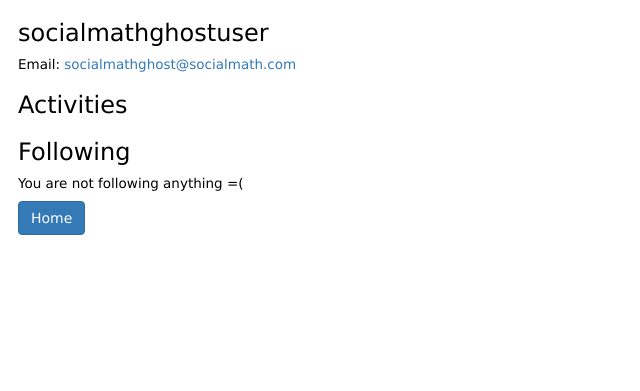
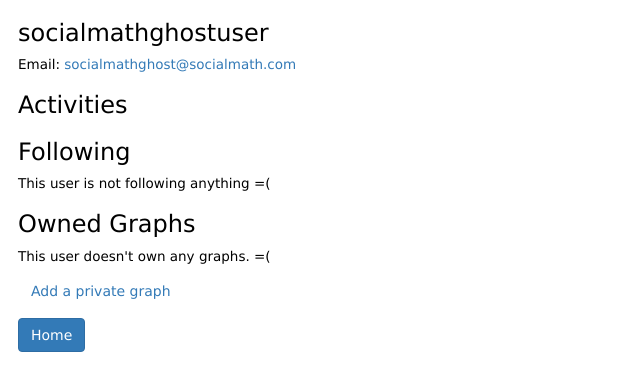
Before and after one commit to th0114nd/socialmath, a Django app: page /prooftree/self/ in a window 1280 px wide. Shown: the top 391 px of the page, without its empty margins (0-640 px from the left). Run offline with Django 3.2, Linux system fonts and the light colour scheme; a user stored in the database is signed in; data comes from the database, SQL or seed files in the repository; data that the repository does not hold is empty; some libraries are stand-ins or nearby versions.

Commit message:
basic private graph completed

```diff
--- a/src/prooftree/admin.py
+++ b/src/prooftree/admin.py
@@ -9,6 +9,9 @@ admin.site.register(DAG)
 admin.site.register(Keyword)
 admin.site.register(KWMap)
 admin.site.register(Event)
+admin.site.register(PGraph)
+admin.site.register(PGPermission)
+admin.site.register(GNMap)
 
 if len(User.objects.filter(username="socialmathghostuser")) == 0:
 	User.objects.create_user("socialmathghostuser", "socialmathghost@socialmath.com", "socialmathghostuser2014")
--- a/src/prooftree/templates/prooftree/add_theorem.html
+++ b/src/prooftree/templates/prooftree/add_theorem.html
@@ -24,8 +24,11 @@
   or tex file using the upload file button. Note that you file should not exceed 4MB in size.
   If you wish to add a new article, <a href="/prooftree/add/2/">add a proof here</a>.
 </p>
-
+{% if graph %}
+<form action="/prooftree/submit_theorem/{{graph.pgraph_id}}/" method="post">
+{% else %}
 <form action="/prooftree/submit_theorem/" method="post">
+{% endif %}
   {% csrf_token %}
   <p>
     <table style="text-align:left;margin-left:5px;">
--- a/src/prooftree/templates/prooftree/detail.html
+++ b/src/prooftree/templates/prooftree/detail.html
@@ -42,12 +42,16 @@
 	{% if node %}
 	<div>
 	<h2> {{node.title}} </h2>
+	{% if graph %}
+	<p> This is a part of {{graph.name}} private graph. </p>
+	{% else %}
 	<p> {% if follow == 2 %}
 		<a class="btn btn-default btn-sm" href="/prooftree/follow/{{node.node_id}}/">follow</a>
 		{% elif follow == 1 %}
 		<a class="btn btn-default btn-sm" href="/prooftree/unfollow/{{node.node_id}}/">unfollow</a>
 		{% endif %}
 	</p>
+	{% endif %}
 
 	<p> {{node.statement}} </p>
     </br>
@@ -85,7 +89,7 @@
 
 
 	</div>
-	<p><a class="btn btn-primary" href="/prooftree/">Home</a>  &nbsp; &nbsp; <a class="btn btn-default" href="/prooftree/change/{{node.node_id}}">edit</a> &nbsp; &nbsp;
+	<p><a class="btn btn-primary" {% if graph %} href="/prooftree/pg/{{graph.pgraph_id}}/" {% else %} href="/prooftree/" {% endif %}>Home</a>  &nbsp; &nbsp; <a class="btn btn-default" href="/prooftree/change/{{node.node_id}}">edit</a> &nbsp; &nbsp;
 	 <a class="btn btn-danger" href="/prooftree/delete/one/{{node.node_id}}">delete</a></p>
 
 </body>
--- a/src/prooftree/templates/prooftree/profile.html
+++ b/src/prooftree/templates/prooftree/profile.html
@@ -38,7 +38,7 @@
 		<h3> Activities </h3>
 		{% for event in history %}
 		<p> {{event.pub_time}} </p>
-		<p> &nbsp;&nbsp;&nbsp;&nbsp; {{user.username}} {{event.event_type}} <a href="/prooftree/get/one/{{event.node.node_id}}">{{event.node.title}} </a>. </p>
+		<p> &nbsp;&nbsp;&nbsp;&nbsp; {{user.username}} {{event.event_type}} <a href="/prooftree/get/one/{{event.node.node_id}}/">{{event.node.title}} </a>. </p>
 		{% endfor %}
 	</div>
 
@@ -46,12 +46,30 @@
 		<h3> Following </h3>
 		{% if following %}
 		<p> {% for int_node in following %}
-			<a class="btn btn-link" href="/prooftree/get/one/{{int_node.node_id}}">{{int_node.title}} </a>
+			<a class="btn btn-link" href="/prooftree/get/one/{{int_node.node_id}}/">{{int_node.title}} </a>
 			{% endfor %}
 		</p>
 		{% else %}
-		<p> You are not following anything =( </p>
+		<p> This user is not following anything =( </p>
 		{% endif%}
+	</div>
+
+	<div>
+		<h3> Owned Graphs </h3>
+		{% if owned %}
+		<p> {% for graph in owned %}
+			<a class="btn btn-link" href="/prooftree/pg/{{graph.pgraph_id}}/">{{graph.name}} </a>
+			{% endfor %}
+		</p>
+		{% else %}
+		<p> This user doesn't own any graphs. =( </p>
+		{% endif%}
+		{% if self %}
+		<p>
+			<a class="btn btn-link" href="
+			/prooftree/add_graph/">Add a private graph</a>
+		</p>
+		{% endif %}
 	</div>
 	{% endif %}
 
--- a/src/prooftree/urls.py
+++ b/src/prooftree/urls.py
@@ -30,4 +30,11 @@ urlpatterns = [
     url(r'^self/$', views.self_profile, name='self'),
     url(r'^follow/(?P<node_id>\d+)/$', views.follow, name='follow'),
     url(r'^unfollow/(?P<node_id>\d+)/$', views.unfollow, name='unfollow'),
+    url(r'^add_graph/$', views.pg_add, name='add_graph'),
+    url(r'^del_graph/(?P<graph_id>\d+)/$', views.pg_delete, name="delete_graph"),
+    url(r'^submit_graph/$', views.pg_submit, name='submit_graph'),
+    url(r'^pg/(?P<graph_id>\d+)/$', views.pgindex, name="private_index"),
+    url(r'^submit_theorem/(?P<graph_id>\d+)/$', views.submit_theorem, name='submit-theorem'),
+    url(r'^submit_article/(?P<graph_id>\d+)/$', views.submit_article, name='submit-article'),
+    url(r'^add_pn/(?P<graph_id>\d+)/(?P<work_type>\d+)/$', views.add, name='add_pn'),
 ]
--- a/src/prooftree/views.py
+++ b/src/prooftree/views.py
@@ -42,9 +42,9 @@ def pgindex(request, graph_id):
         return HttpResponse("You are not authorized to view this content.", status=401)
     context = {"graph":graph}
     nodes = GNMap.objects.get_nodes(graph)
-    context['users'] = PGPermission.objects.authorized_users(graph)['users']
+    context['users'] = PGPermission.objects.authorized_users(graph)
     context['latest_theorem_list'] = nodes
-    return render(request, 'prooftree/index.html', context)
+    return render(request, 'prooftree/old_index.html', context)
 
 def latest_json(request, graph_id=None):
     if graph_id == None:
@@ -74,6 +74,7 @@ def pagebrief(request, pageno='1'):
         # Check whether page number is valid
         max_pageno = Node.objects.max_pageno()
         pageno = int(pageno)
+        gnodes = GNMap.objects.get_nodes()
         if pageno > max_pageno:
             return HttpResponseNotFound('Page Number Out of Bound')
         # Get serialized data for each node on the page
@@ -85,10 +86,11 @@ def pagebrief(request, pageno='1'):
                 node = Node.objects.get(node_id=node_id)
             except ObjectDoesNotExist:
                 continue
-            count += 1
-            serializer = PageNodeSerializer(node,
-                fields=('node_id', 'kind', 'title', 'parent_ids', 'child_ids'))
-            contents.append(serializer.data)
+            if node in gnodes:
+                count += 1
+                serializer = PageNodeSerializer(node,
+                    fields=('node_id', 'kind', 'title', 'parent_ids', 'child_ids'))
+                contents.append(serializer.data)
         # Form responses
         response = {'paging':{'current':pageno,'total':max_pageno,'count':count},
                     'data':contents}
@@ -138,13 +140,19 @@ def detail(request, node_id):
         node = Node.objects.get(node_id=node_id)
     except ObjectDoesNotExist:
         return HttpResponse("Bad Request. Id has been deleted.", status=410)
-
+    if not Node.objects.authenticate(node, request.user):
+        return HttpResponse("You are not authorized to view this content.", status=401)
+    context = {'node':node}
+    graph = GNMap.objects.get_graph(node)
+    if graph != None:
+        context['graph'] = graph
+        print graph.name + "hahaha"
     deps = DAG.objects.filter(child_id=node_id).filter(dep_type='all')
     dependencies = []
     for dep in deps:
         neighbor = Node.objects.get(node_id=dep.parent_id)
         dependencies.append(neighbor)
-    context = {'node':node, 'dependencies':dependencies}
+    context['dependencies'] = dependencies
 
     if node.kind == 'thm':
         proofs = []
@@ -233,9 +241,17 @@ def detail_json(request, node_id):
         return JSONResponse(request, response)
 
 
-def add(request, work_type):
-    theorem_list = Node.objects.filter(kind='thm').order_by('-pub_time')
-    context = {'theorem_list': theorem_list}
+def add(request, work_type, graph_id=None):
+    context = {}
+    if graph_id == None:
+        nodes = GNMap.objects.get_nodes()
+        theorem_list = nodes.filter(kind='thm')
+    else:
+        graph = get_object_or_404(PGraph, pk=graph_id)
+        context['graph'] = graph
+        nodes = GNMap.objects.get_nodes(graph)
+        theorem_list = nodes.filter(kind='thm')
+    context['theorem_list'] = theorem_list
     context['lemma_range'] = range(9)
     if (int(work_type) == 1):
         return render(request, 'prooftree/add_theorem.html', context)
@@ -255,15 +271,25 @@ def delete_one(request, node_id):
     except ObjectDoesNotExist:
         return HttpResponse("Bad Request. Id has been delete.", status=410)
     # TODO: 403 do not have authorization
-
+    if not Node.objects.authenticate(node, request.user):
+        return HttpResponse("You are not authorized to view this content.", status=401)
+    gnmaps = GNMap.objects.filter(node_id=node_id)
+    if len(gnmaps) == 0:
+        public = True
+    else:
+        public = False
+        graph_id = gnmaps[0].graph.pgraph_id
     # Delete dependencies from DAG
     DAG.objects.filter(child_id=node_id).delete()
     DAG.objects.filter(parent_id=node_id).delete()
     # Delete keyword mapping
     KWMap.objects.filter(node_id=node_id).delete()
+    gnmaps.delete()
     # Delete node
     node.delete()
-    return index(request)
+    if public:
+        return index(request)
+    return pgindex(request, graph_id)
 
 def delete_pf(request, node_id, pf_id):
     ''' **HTTP PUT**
@@ -301,7 +327,9 @@ def delete_all(request):
 
 def change(request, node_id):
     node = get_object_or_404(Node, pk=node_id)
-    theorem_list = list(Node.objects.filter(kind='thm').order_by('pub_time'))
+    if not Node.objects.authenticate(node, request.user):
+        return HttpResponse("You are not authorized to view this content.", status=401)
+    theorem_list = list(GNMap.objects.get_nodes().filter(kind='thm'))
     context = {'theorem_list': theorem_list}
     context['node'] = node
     dependencies = DAG.objects.filter(child_id=node_id).filter(dep_type='all')
@@ -334,6 +362,8 @@ def change(request, node_id):
 
 def submit_change(request, node_id):
     node = get_object_or_404(Node, pk=node_id)
+    if not Node.objects.authenticate(node, request.user):
+        return HttpResponse("You are not authorized to view this content.", status=401)
     node.title = request.POST['title']
     node.statement = request.POST['body']
     node.last_modified = datetime.now()
@@ -371,7 +401,11 @@ def submit_change(request, node_id):
     newevent.save()
     return detail(request, node_id)
 
-def submit_article(request):
+def submit_article(request, graph_id=None):
+    if graph_id != None:
+        graph = get_object_or_404(PGraph, pk=graph_id)
+        if not PGPermission.objects.authenticate(graph, request.user):
+            return HttpResponse("Action not authorized.", status=401)
     article_title = request.POST['title']
     theorem = get_object_or_404(Node, pk=int(request.POST['theorem']))
     body = request.POST['body']
@@ -399,12 +433,16 @@ def submit_article(request):
                 k = Keyword.objects.get(word=kw)
             kwmap = KWMap(node=newnode, kw=k)
             kwmap.save()
-    newevent = Event(node=newnode, event_type='added')
-    if request.user.is_authenticated():
-        newevent.user = request.user
+    if graph_id == None:
+        newevent = Event(node=newnode, event_type='added')
+        if request.user.is_authenticated():
+            newevent.user = request.user
+        else:
+            newevent.user = authenticate(username="socialmathghostuser", password="socialmathghostuser2014")
+        newevent.save()
     else:
-        newevent.user = authenticate(username="socialmathghostuser", password="socialmathghostuser2014")
-    newevent.save()
+        gnmap = GNMap(graph=graph, node=newnode)
+        gnmap.save()
     return detail(request, newnode.node_id)
 
 def submit_theoremj(request):
@@ -443,7 +481,11 @@ def submit_theoremj(request):
     newevent.save()
     return JSONResponse(request, {'node_id': newnode.node_id})
 
-def submit_theorem(request):
+def submit_theorem(request, graph_id=None):
+    if graph_id != None:
+        graph = get_object_or_404(PGraph, pk=graph_id)
+        if not PGPermission.objects.authenticate(graph, request.user):
+            return HttpResponse("Action not authorized.", status=401)
     theorem_title = request.POST['title']
     body = request.POST['body']
     newnode = Node(kind='thm', title=theorem_title, statement=body, last_modified=datetime.now())
@@ -470,11 +512,15 @@ def submit_theorem(request):
             kwmap = KWMap(node=newnode, kw=k)
             kwmap.save()
     newevent = Event(node=newnode, event_type='added')
-    if request.user.is_authenticated():
-        newevent.user = request.user
+    if graph_id == None:
+        if request.user.is_authenticated():
+            newevent.user = request.user
+        else:
+            newevent.user = authenticate(username="socialmathghostuser", password="socialmathghostuser2014")
+        newevent.save()
     else:
-        newevent.user = authenticate(username="socialmathghostuser", password="socialmathghostuser2014")
-    newevent.save()
+        gnmap = GNMap(graph=graph, node=newnode)
+        gnmap.save()
     return detail(request, newnode.node_id)
 
 def lookup_keyword(request, kw_id):
@@ -619,6 +665,11 @@ def profile_detail(request, user_id):
     context['history'] = history
     following = Event.objects.get_userfollowing(user)
     context['following'] = following
+    graphs = PGPermission.objects.authorized_graphs(user)
+    context['authorized'] = graphs['authorized']
+    context['owned'] = graphs['owned']
+    if request.user == user:
+        context['self'] = True
     return render(request, 'prooftree/profile.html', context)
 
 def self_profile(request):
@@ -637,3 +688,31 @@ def unfollow(request, node_id):
     if request.user.is_authenticated():
         Event.objects.filter(node=node).filter(user=request.user).filter(event_type='followed').delete()
     return HttpResponseRedirect('/prooftree/get/one/' + str(node_id) + '/')
+
+def pg_add(request):
+    if request.user.is_authenticated():
+        return render(request, 'prooftree/add_graph.html')
+    return HttpResponse('Action not authorized.', status=401)
+
+def pg_submit(request):
+    if not request.user.is_authenticated():
+        return HttpResponse('Action not authorized.', status=401)
+    name = request.POST['name']
+    description = request.POST['description']
+    owner = request.user
+    perm_type = request.POST['perm_type']
+    graph = PGraph(name=name, description=description, owner=owner, perm_type=perm_type)
+    graph.save()
+    return pgindex(request, graph.pgraph_id)
+
+def pg_delete(request, graph_id):
+    graph = get_object_or_404(PGraph, pk=graph_id)
+    if not request.user.is_authenticated():
+        return HttpResponse('Action not authorized.', status=401)
+    if graph.owner != request.user:
+        return HttpResponse('Action not authorized.', status=401)
+    GNMap.objects.get_nodes(graph).delete()
+    PGPermission.objects.filter(graph=graph).delete()
+    GNMap.objects.filter(graph=graph).delete()
+    graph.delete()
+    return self_profile(request)
```
Also changed, not shown: src/prooftree/models.py (+16 -12 lines), src/prooftree/templates/prooftree/add_graph.html (added, +60 -0 lines), src/prooftree/templates/prooftree/old_index.html (+9 -5 lines).
